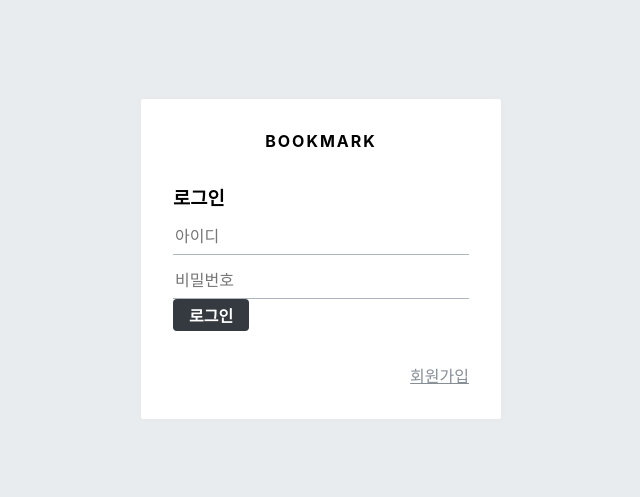
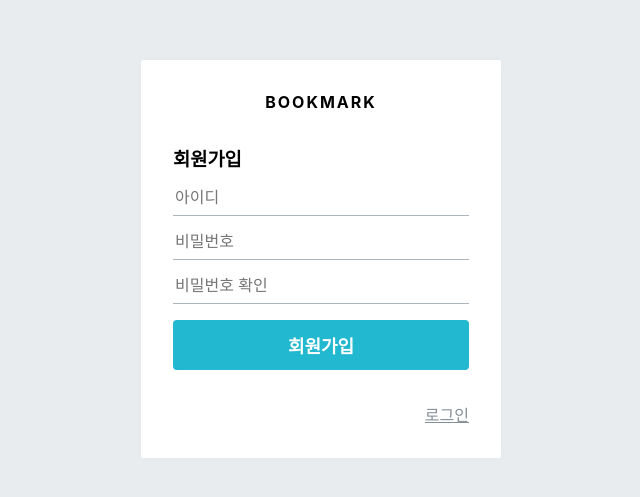
Before and after one commit to JJongPang/Todo-List, a React (Create React App) app in the folder todo-list-client/: page /register in a window 1280 px wide. Shown: the part 141-638 px from the top of the page, without its empty margins (319-959 px from the left). Built offline with nearby package versions, Linux system fonts and the light colour scheme.

Commit message:
register Form UI

```diff
--- a/todo-list-client/src/component/auth/AuthForm.js
+++ b/todo-list-client/src/component/auth/AuthForm.js
@@ -40,10 +40,20 @@
   }
 `;
 
-const AuthForm = () => {
+const textMap = {
+  login: '로그인',
+  register: '회원가입',
+};
+
+const ButtonWithMarginTop = styled(Button)`
+  margin-top: 1rem;
+`;
+
+const AuthForm = ({ type }) => {
+  const text = textMap[type];
   return (
     <AuthFormBlock>
-      <h3>로그인</h3>
+      <h3>{text}</h3>
       <form>
         <StyledInput
           autoComplete="username"
@@ -56,10 +66,24 @@
           placeholder="비밀번호"
           type="password"
         />
-        <Button>로그인</Button>
+        {type === 'register' && (
+          <StyledInput
+            autoComplete="new-password"
+            name="passwordConfirm"
+            placeholder="비밀번호 확인"
+            type="password"
+          />
+        )}
+        <ButtonWithMarginTop cyan fullWidth>
+          {text}
+        </ButtonWithMarginTop>
       </form>
       <Footer>
-        <Link to="/register">회원가입</Link>
+        {type === 'login' ? (
+          <Link to="/register">회원가입</Link>
+        ) : (
+          <Link to="/login">로그인</Link>
+        )}
       </Footer>
     </AuthFormBlock>
   );
--- a/todo-list-client/src/component/common/Button.js
+++ b/todo-list-client/src/component/common/Button.js
@@ -1,5 +1,5 @@
 import React from 'react';
-import styled from 'styled-components';
+import styled, { css } from 'styled-components';
 import palette from '../../lib/styles/palette';
 
 const StyledButton = styled.button`
@@ -16,6 +16,22 @@
   &:hover {
     background: ${palette.gray[6]};
   }
+  ${(props) =>
+    props.fullWidth &&
+    css`
+      padding-top: 0.75rem;
+      padding-bottom: 0.75rem;
+      width: 100%;
+      font-size: 1.125rem;
+    `}
+  ${(props) =>
+    props.cyan &&
+    css`
+      background: ${palette.cyan[5]};
+      &:hover {
+        background: ${palette.cyan[4]};
+      }
+    `}
 `;
 
 const Button = (props) => <StyledButton {...props} />;
--- a/todo-list-client/src/pages/LoginPage.js
+++ b/todo-list-client/src/pages/LoginPage.js
@@ -5,7 +5,7 @@
 const LoginPage = () => {
   return (
     <AuthTemplate>
-      <AuthForm />
+      <AuthForm type="login" />
     </AuthTemplate>
   );
 };
--- a/todo-list-client/src/pages/RegisterPage.js
+++ b/todo-list-client/src/pages/RegisterPage.js
@@ -5,7 +5,7 @@
 const RegisterPage = () => {
   return (
     <AuthTemplate>
-      <AuthForm />
+      <AuthForm type="register" />
     </AuthTemplate>
   );
 };
```
Also changed, not shown: 1 other file (tests, documents, lock files or other folders).
